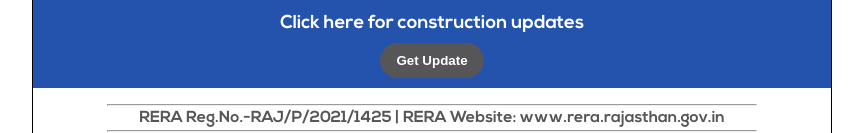
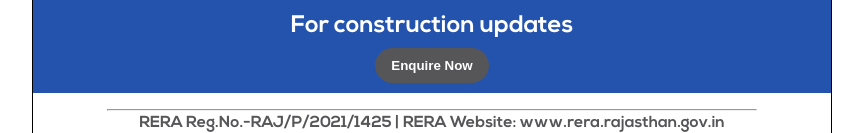
Before and after one commit to himanshu1998-coder/amulyamailer1, a plain HTML site: page index.html in a window 1280 px wide. Shown: the part 979-1112 px from the top of the page, without its empty margins (208-1071 px from the left). Drawn offline with Linux system fonts and the light colour scheme.

Commit message:
Add files via upload

```diff
--- a/index.html
+++ b/index.html
@@ -215,12 +215,12 @@
           </div>
           <div class="bg-blue pt-5">
             <div>
-              <h3 class="nexabold text-white bg-blue text-center">
-                Click here for construction updates
-              </h3>
+              <h2 class="nexabold text-white bg-blue text-center">
+                For construction updates
+              </h2>
             </div>
             <div class="text-center">
-              <button>Get Update</button>
+              <button>Enquire Now</button>
             </div>
           </div>
         </div>
```
